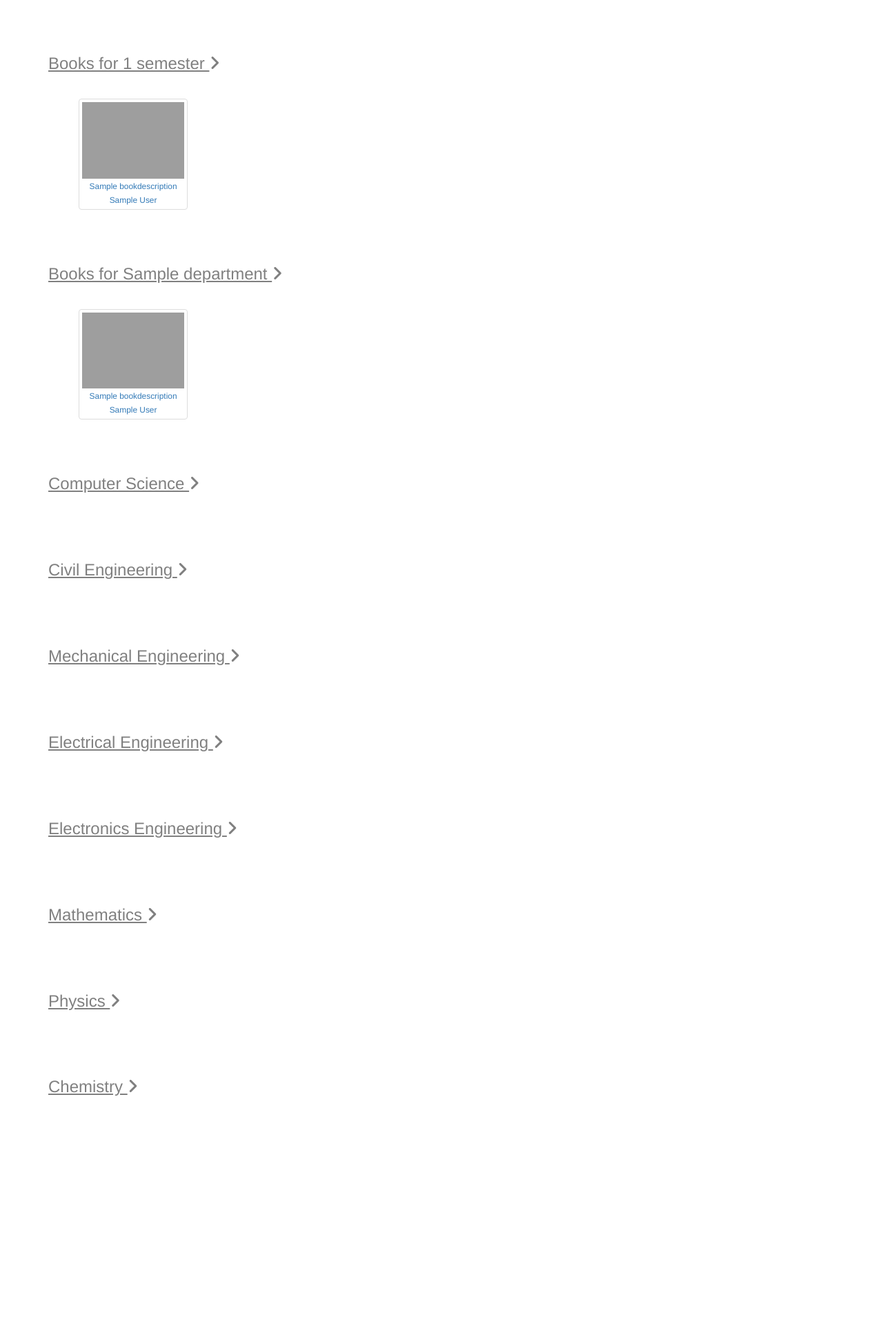
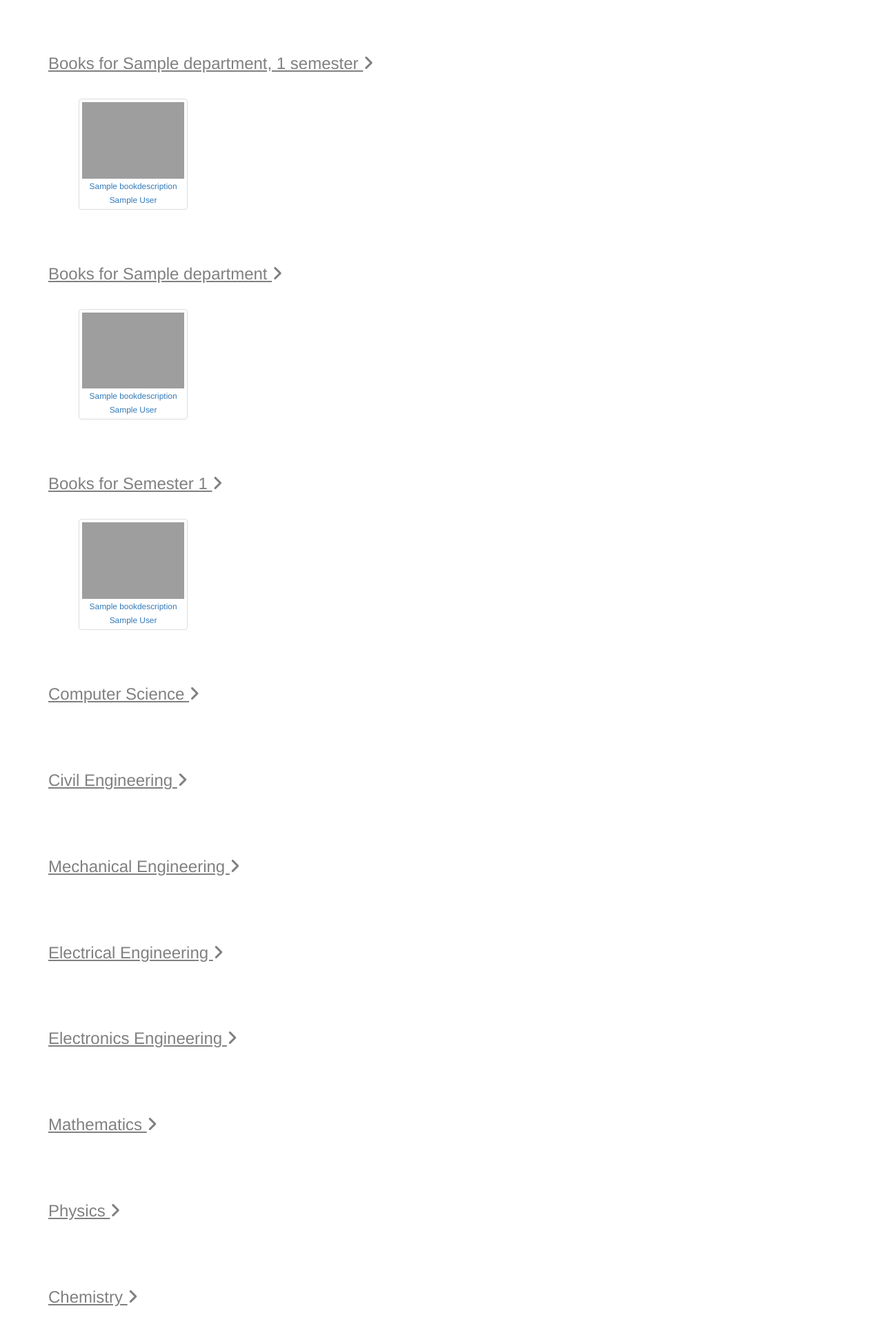
Before and after one commit to TeamIntegrity/LibChain, a Django app: page /home/ in a window 1280 px wide. Shown: the part 81-2013 px from the top of the page at 69% size. Before the commit the page ends 1669 px from the top, so only its background shows below. Run offline with Django 3.2, Linux system fonts and the light colour scheme; a user stored in the database is signed in; tables that the repository leaves empty hold one stand-in row (values such as "Sample post"); some libraries are stand-ins or nearby versions; grey boxes are pictures that could not be loaded.

Commit message:
Added new search query method for branch and semester combined

```diff
--- a/libchain/books/templates/bookquery.html
+++ b/libchain/books/templates/bookquery.html
@@ -6,7 +6,11 @@
 <div class="container">
 	<div class="row">
 			<div class= 'col-md-8 col-md-offset-2'>
+				{% if query2 %}
+				<center><h3 style="color: grey; margin-bottom: 5%;"> <b>Books for {{query}}, {{query2}} semester</b> </h3></center>
+				{% else %}
 				<center><h3 style="color: grey; margin-bottom: 5%;"> <b>Books for {{query}}</b> </h3></center>
+				{% endif %}
 			</div>
 
 	<center>
--- a/libchain/books/urls.py
+++ b/libchain/books/urls.py
@@ -3,6 +3,7 @@ from . import views
 
 urlpatterns = [
     url(r'^semester/(?P<sem>[0-9]+)/$', views.by_semester, name="books_by_sems"),
+    url(r'^branch/(?P<b>[-&\w\s]+)/semester/(?P<sem>[0-9]+)/$', views.by_branch_sem, name="books_by_branch_sem"),
     url(r'^branch/(?P<b>[-&\w\s]+)/$', views.by_branch, name="books_by_branch"),
     url(r'^subject/(?P<sub>[-&\w\s]+)/$', views.by_subject, name="books_by_sub"),
 
--- a/libchain/home/templates/home.html
+++ b/libchain/home/templates/home.html
@@ -7,7 +7,7 @@
 <div class="container">
 	<div class="row">
 			<div class= 'col-md-8'>
-				<a href="/books/semester/{{sem}}/"><h3 style="color: grey; margin-bottom: 5%;"> <u>Books for {{sem}} semester <i class="fa fa-angle-right" aria-hidden="true"></i></u> </h3></a>
+				<a href="/books/branch/{{branch}}/semester/{{sem}}/"><h3 style="color: grey; margin-bottom: 5%;"> <u>Books for {{branch}}, {{sem}} semester <i class="fa fa-angle-right" aria-hidden="true"></i></u> </h3></a>
 			</div>
 
 	<center>
@@ -46,6 +46,38 @@
             <div class='row' style="margin-left: 2.5%;">
 							<div class="col-xs-12">
 								{% for book in second_row %}
+								<div class="col-xs-2">
+                <a class="thumbnail fancybox" rel="ligthbox" href="/books/{{book.id}}/">
+                    <img class="img-responsive" alt="" src="https://images-na.ssl-images-amazon.com/images/I/51V2KZzUFhL._SX382_BO1,204,203,200_.jpg">
+                    <div class='text-center'>
+                        <small class='text'>
+                         {{book.name}}<br>
+  						 			 		{{book.author}} {% if not forloop.last %} {% endif %}
+                        </small>
+                    </div> <!-- text-right / end -->
+                </a>
+							</div>
+								{% endfor %}
+            </div>
+        </div>
+     </center>
+</div>
+</div>
+
+{% endif %}
+
+{% if third_row %}
+
+<div class="container">
+	<div class="row">
+			<div class= 'col-md-8'>
+				<a href="/books/semester/{{sem}}/"><h3 style="color: grey; margin-bottom: 5%;"> <u>Books for Semester {{sem}} <i class="fa fa-angle-right" aria-hidden="true"></i></u> </h3></a>
+			</div>
+
+	<center>
+            <div class='row' style="margin-left: 2.5%;">
+							<div class="col-xs-12">
+								{% for book in third_row %}
 								<div class="col-xs-2">
                 <a class="thumbnail fancybox" rel="ligthbox" href="/books/{{book.id}}/">
                     <img class="img-responsive" alt="" src="https://images-na.ssl-images-amazon.com/images/I/51V2KZzUFhL._SX382_BO1,204,203,200_.jpg">
--- a/libchain/home/views.py
+++ b/libchain/home/views.py
@@ -24,6 +24,7 @@ def home(request):
 
     first_row = None
     second_row = None
+    third_row = None
     sem = None
     department = None
 
@@ -35,8 +36,9 @@ def home(request):
         sem = student.semester
         department = student.department_name
 
-        first_row = BookDescription.objects.filter(semester=sem)
-        second_row = BookDescription.objects.filter(department=department)
+        first_row = BookDescription.objects.filter(department=department, semester=sem)[:6]
+        second_row = BookDescription.objects.filter(department=department)[:6]
+        third_row = BookDescription.objects.filter(semester=sem)[:6]
 
     # Books for branches
     books_for_cse = BookDescription.objects.filter(department__name = "Computer Science & Engineering")[:6]
@@ -55,7 +57,7 @@ def home(request):
                 'books_for_mech': books_for_mech, "books_for_et": books_for_et,
                 "books_for_eee": books_for_eee, "base": base, 'semesters': semesters,
                 'departments': departments, 'subjects': subjects, "first_row": first_row,
-                "second_row": second_row, "sem": sem, "branch": department, "books_for_maths": books_for_maths,
+                "second_row": second_row, "third_row": third_row, "sem": sem, "branch": department, "books_for_maths": books_for_maths,
                 "books_for_chemistry": books_for_chemistry, "books_for_physics": books_for_physics}
 
     return render(request, 'home.html', context)
```
Also changed, not shown: libchain/books/views.py (+15 -0 lines).
